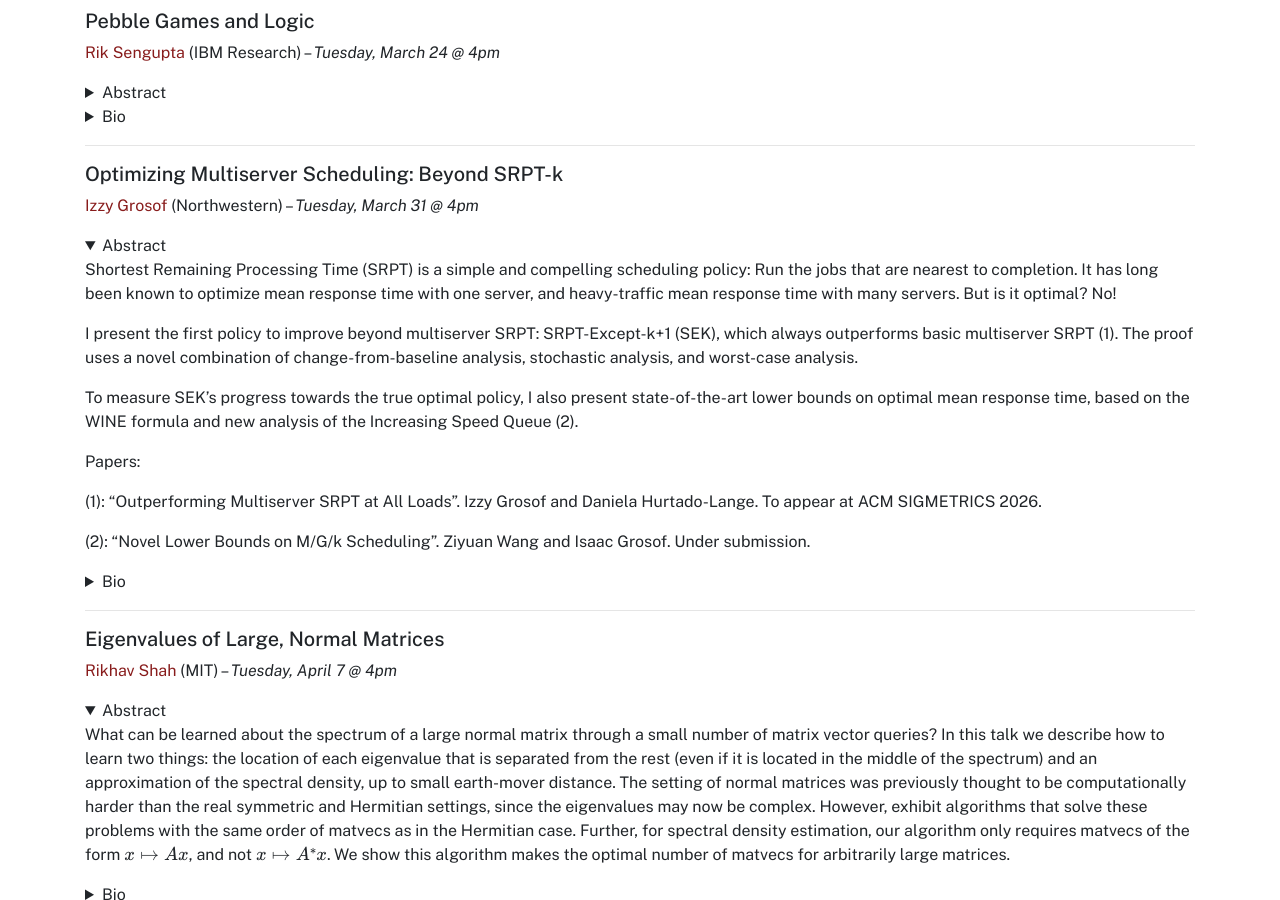
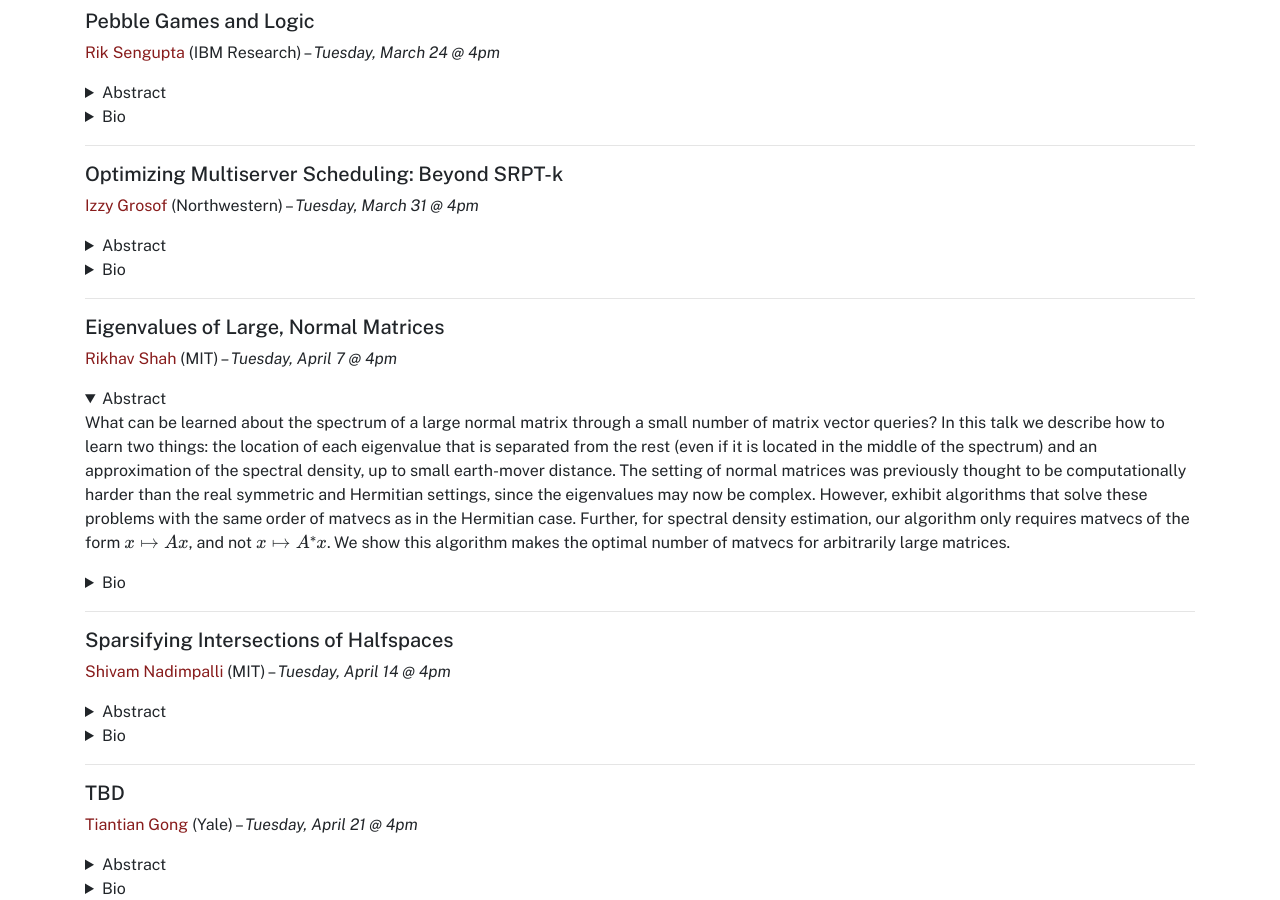
Before and after one commit to umass-theory/umass-theory.github.io, a Jekyll site: the page built from seminar.md, in a window 1280 px wide and 900 px high, scrolled down 1615 px. Built offline with Jekyll 4.4.1, drawn with Linux system fonts in a browser that asks for light colours.

Commit message:
collapse

```diff
--- a/seminar.md
+++ b/seminar.md
@@ -147,7 +147,7 @@ Rik Sengupta is a Research Scientist at IBM Research in Cambridge, MA, where he
 ##### Optimizing Multiserver Scheduling: Beyond SRPT-k
 
 [Izzy Grosof](https://isaacg1.github.io/) (Northwestern) -- *Tuesday, March 31 @ 4pm*
-<details markdown="1" open="1">
+<details markdown="1">
 
 <summary>Abstract</summary>
 
```
